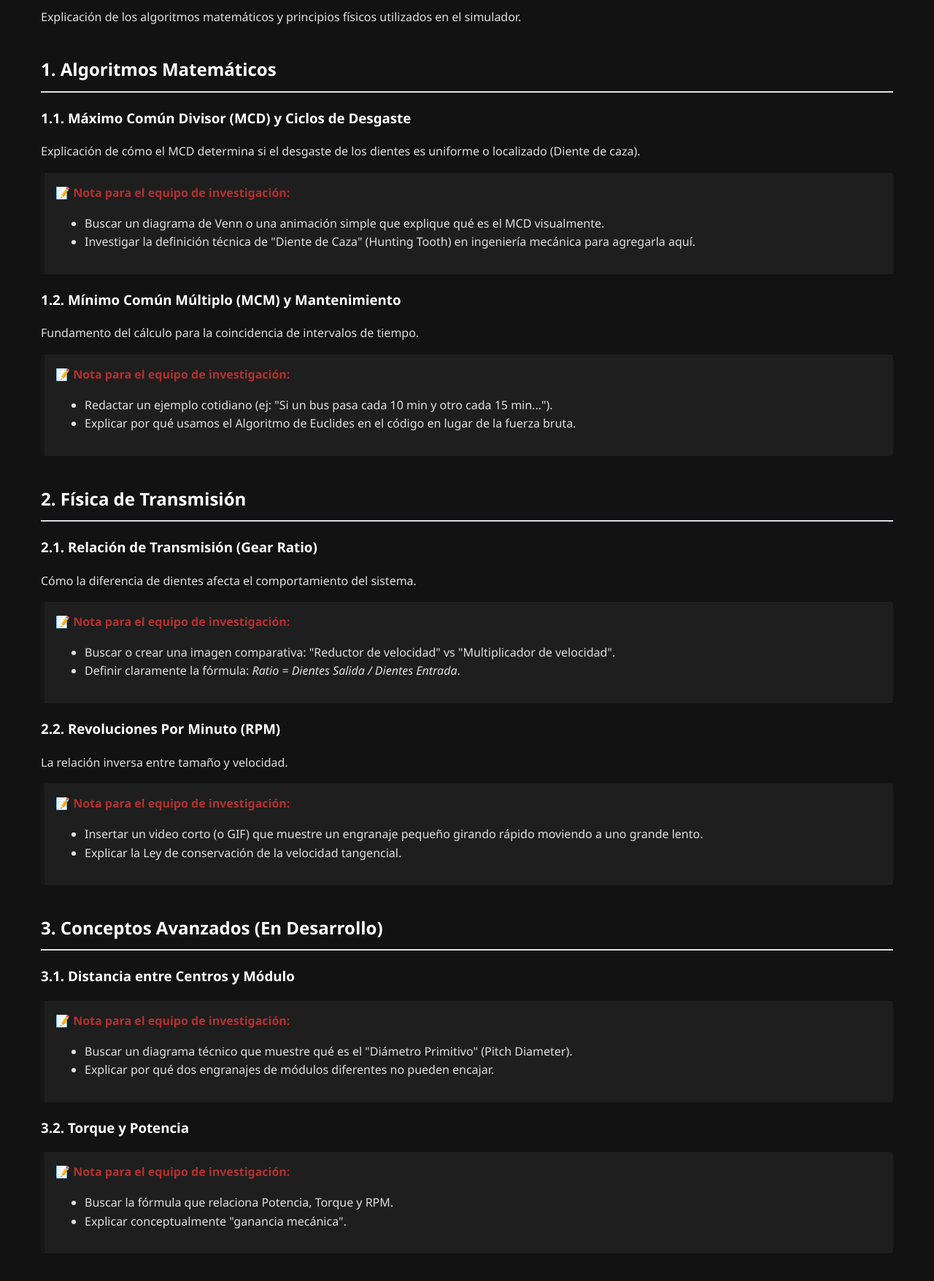
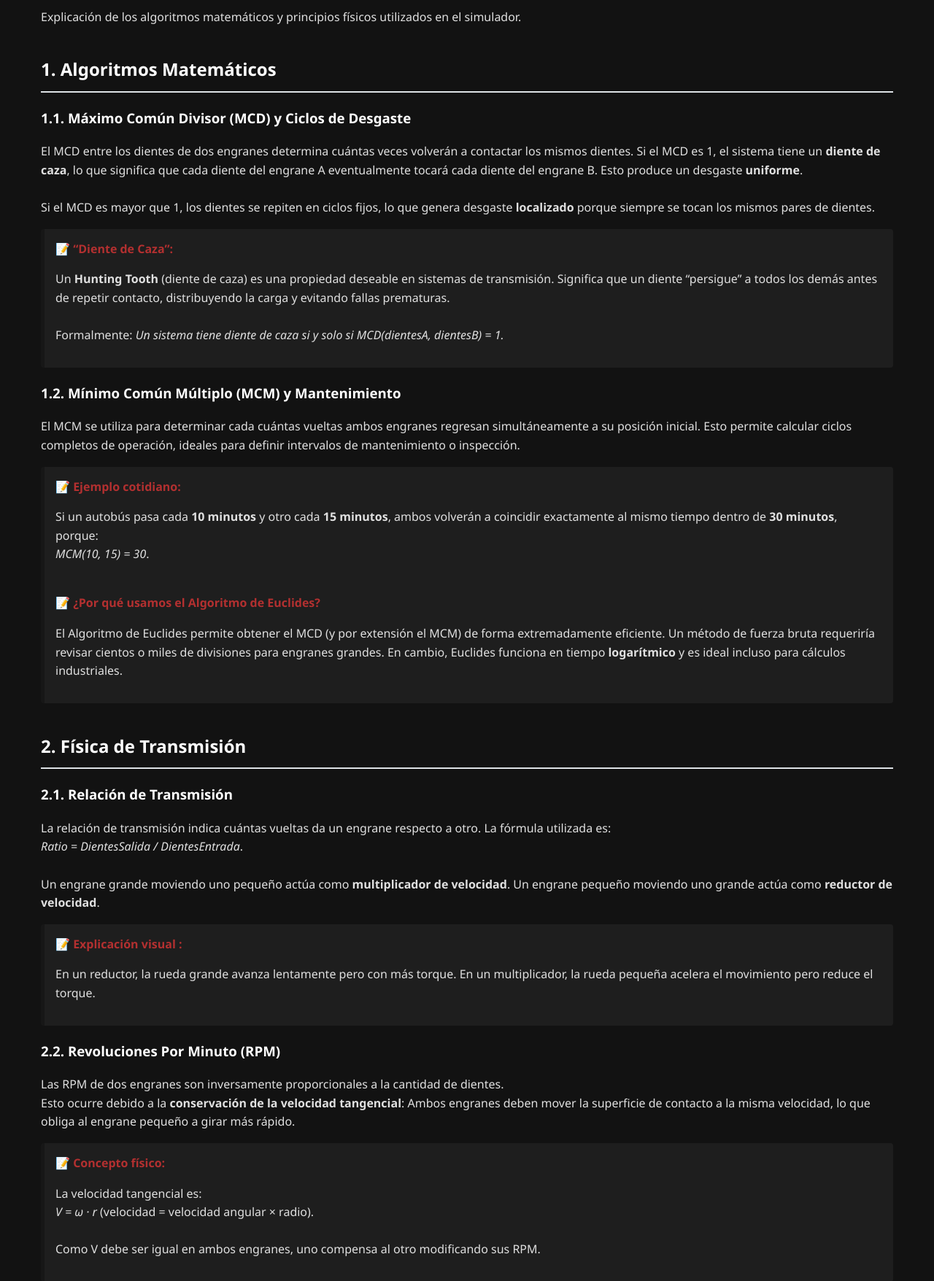
Before and after one commit to migna27/EquipoAI, a Flask app: page /documentacion in a window 1280 px wide. Shown: the part 176-1932 px from the top of the page at 73% size. Before the commit the page ends 1860 px from the top, so only its background shows below. Run offline with Flask 3, Linux system fonts and the light colour scheme.

Commit message:
Se agrego la pagina de documentacion

```diff
--- a/templates/documentacion.html
+++ b/templates/documentacion.html
@@ -32,51 +32,90 @@
         <h2>1. Algoritmos Matemáticos</h2>
 
         <h3>1.1. Máximo Común Divisor (MCD) y Ciclos de Desgaste</h3>
-        <p>Explicación de cómo el MCD determina si el desgaste de los dientes es uniforme o localizado (Diente de caza).</p>
+        <p>
+            El MCD entre los dientes de dos engranes determina cuántas veces volverán a contactar los mismos dientes.
+            Si el MCD es 1, el sistema tiene un <strong>diente de caza</strong>, lo que significa que cada diente del engrane A
+            eventualmente tocará cada diente del engrane B.
+            Esto produce un desgaste <strong>uniforme</strong>.
+            <br><br>
+            Si el MCD es mayor que 1, los dientes se repiten en ciclos fijos, lo que genera desgaste <strong>localizado</strong>
+            porque siempre se tocan los mismos pares de dientes.
+        </p>
 
         <div class="note-box">
-            <div class="note-title">📝 Nota para el equipo de investigación:</div>
-            <ul>
-                <li>Buscar un diagrama de Venn o una animación simple que explique qué es el MCD visualmente.</li>
-                <li>Investigar la definición técnica de "Diente de Caza" (Hunting Tooth) en ingeniería mecánica para agregarla aquí.</li>
-            </ul>
+            <div class="note-title">📝 “Diente de Caza”:</div>
+            <p>
+                Un <strong>Hunting Tooth</strong> (diente de caza) es una propiedad deseable en sistemas de transmisión.
+                Significa que un diente “persigue” a todos los demás antes de repetir contacto, distribuyendo la carga y evitando
+                fallas prematuras.
+                <br><br>
+                Formalmente:
+                <em>Un sistema tiene diente de caza si y solo si MCD(dientesA, dientesB) = 1.</em>
+            </p>
         </div>
 
         <h3>1.2. Mínimo Común Múltiplo (MCM) y Mantenimiento</h3>
-        <p>Fundamento del cálculo para la coincidencia de intervalos de tiempo.</p>
+        <p>
+            El MCM se utiliza para determinar cada cuántas vueltas ambos engranes regresan simultáneamente a su posición inicial.
+            Esto permite calcular ciclos completos de operación, ideales para definir intervalos de mantenimiento o inspección.
+        </p>
 
         <div class="note-box">
-            <div class="note-title">📝 Nota para el equipo de investigación:</div>
-            <ul>
-                <li>Redactar un ejemplo cotidiano (ej: "Si un bus pasa cada 10 min y otro cada 15 min...").</li>
-                <li>Explicar por qué usamos el Algoritmo de Euclides en el código en lugar de la fuerza bruta.</li>
-            </ul>
+            <div class="note-title">📝 Ejemplo cotidiano:</div>
+            <p>
+                Si un autobús pasa cada <strong>10 minutos</strong> y otro cada <strong>15 minutos</strong>, ambos volverán a coincidir
+                exactamente al mismo tiempo dentro de <strong>30 minutos</strong>, porque:<br>
+                <em>MCM(10, 15) = 30</em>.
+            </p>
+            <br>
+            <div class="note-title">📝 ¿Por qué usamos el Algoritmo de Euclides?</div>
+            <p>
+                El Algoritmo de Euclides permite obtener el MCD (y por extensión el MCM) de forma extremadamente eficiente.
+                Un método de fuerza bruta requeriría revisar cientos o miles de divisiones para engranes grandes.
+                En cambio, Euclides funciona en tiempo <strong>logarítmico</strong> y es ideal incluso para cálculos industriales.
+            </p>
         </div>
     </section>
 
     <section>
         <h2>2. Física de Transmisión</h2>
 
-        <h3>2.1. Relación de Transmisión (Gear Ratio)</h3>
-        <p>Cómo la diferencia de dientes afecta el comportamiento del sistema.</p>
+        <h3>2.1. Relación de Transmisión </h3>
+        <p>
+            La relación de transmisión indica cuántas vueltas da un engrane respecto a otro.
+            La fórmula utilizada es:<br>
+            <em>Ratio = DientesSalida / DientesEntrada</em>.
+            <br><br>
+            Un engrane grande moviendo uno pequeño actúa como <strong>multiplicador de velocidad</strong>.
+            Un engrane pequeño moviendo uno grande actúa como <strong>reductor de velocidad</strong>.
+        </p>
 
         <div class="note-box">
-            <div class="note-title">📝 Nota para el equipo de investigación:</div>
-            <ul>
-                <li>Buscar o crear una imagen comparativa: "Reductor de velocidad" vs "Multiplicador de velocidad".</li>
-                <li>Definir claramente la fórmula: <em>Ratio = Dientes Salida / Dientes Entrada</em>.</li>
-            </ul>
+            <div class="note-title">📝 Explicación visual :</div>
+            <p>
+                En un reductor, la rueda grande avanza lentamente pero con más torque.
+                En un multiplicador, la rueda pequeña acelera el movimiento pero reduce el torque.
+            </p>
         </div>
 
         <h3>2.2. Revoluciones Por Minuto (RPM)</h3>
-        <p>La relación inversa entre tamaño y velocidad.</p>
+        <p>
+            Las RPM de dos engranes son inversamente proporcionales a la cantidad de dientes.
+            <br>
+            Esto ocurre debido a la <strong>conservación de la velocidad tangencial</strong>:
+            Ambos engranes deben mover la superficie de contacto a la misma velocidad, lo que obliga al engrane pequeño
+            a girar más rápido.
+        </p>
 
         <div class="note-box">
-            <div class="note-title">📝 Nota para el equipo de investigación:</div>
-            <ul>
-                <li>Insertar un video corto (o GIF) que muestre un engranaje pequeño girando rápido moviendo a uno grande lento.</li>
-                <li>Explicar la Ley de conservación de la velocidad tangencial.</li>
-            </ul>
+            <div class="note-title">📝 Concepto físico:</div>
+            <p>
+                La velocidad tangencial es:<br>
+                <em>V = ω · r</em>
+                (velocidad = velocidad angular × radio).
+                <br><br>
+                Como V debe ser igual en ambos engranes, uno compensa al otro modificando sus RPM.
+            </p>
         </div>
     </section>
 
@@ -84,21 +123,42 @@
         <h2>3. Conceptos Avanzados (En Desarrollo)</h2>
 
         <h3>3.1. Distancia entre Centros y Módulo</h3>
+        <p>
+            El módulo es una medida estándar que determina el tamaño de los dientes de un engrane.
+            Dos engranes solo pueden engranar correctamente si tienen el mismo módulo.
+            <br><br>
+            El diámetro primitivo (Pitch Diameter) es el círculo teórico donde ocurre el contacto real entre dientes.
+            La distancia entre centros de dos engranes es:
+            <br><br>
+            <em>Distancia = (D1 + D2) / 2</em>.
+        </p>
+
         <div class="note-box">
-            <div class="note-title">📝 Nota para el equipo de investigación:</div>
-            <ul>
-                <li>Buscar un diagrama técnico que muestre qué es el "Diámetro Primitivo" (Pitch Diameter).</li>
-                <li>Explicar por qué dos engranajes de módulos diferentes no pueden encajar.</li>
-            </ul>
+            <div class="note-title">📝 Explicación adicional:</div>
+            <p>
+                Si los módulos no coinciden, las formas de los dientes no encajan, generando ruido, vibración,
+                desgaste extremo o incluso rotura del mecanismo.
+            </p>
         </div>
 
         <h3>3.2. Torque y Potencia</h3>
+        <p>
+            La potencia transmitida en un sistema de engranes se relaciona mediante la fórmula:
+            <br><br>
+            <em>Potencia (W) = Torque (N·m) × RPM × 2π / 60</em>
+            <br><br>
+            Cuando un engrane reduce la velocidad, aumenta el torque proporcionalmente.
+            Esto se conoce como <strong>ganancia mecánica</strong>.
+        </p>
+
         <div class="note-box">
-            <div class="note-title">📝 Nota para el equipo de investigación:</div>
-            <ul>
-                <li>Buscar la fórmula que relaciona Potencia, Torque y RPM.</li>
-                <li>Explicar conceptualmente "ganancia mecánica".</li>
-            </ul>
+            <div class="note-title">📝 Explicación conceptual:</div>
+            <p>
+                Los engranes no crean energía: solo la transforman.
+                Si bajan la velocidad, sube el torque.
+                Si sube la velocidad, baja el torque.
+                Este principio es fundamental en cajas de transmisión y mecanismos industriales.
+            </p>
         </div>
     </section>
 
```
Also changed, not shown: 1 other file.
